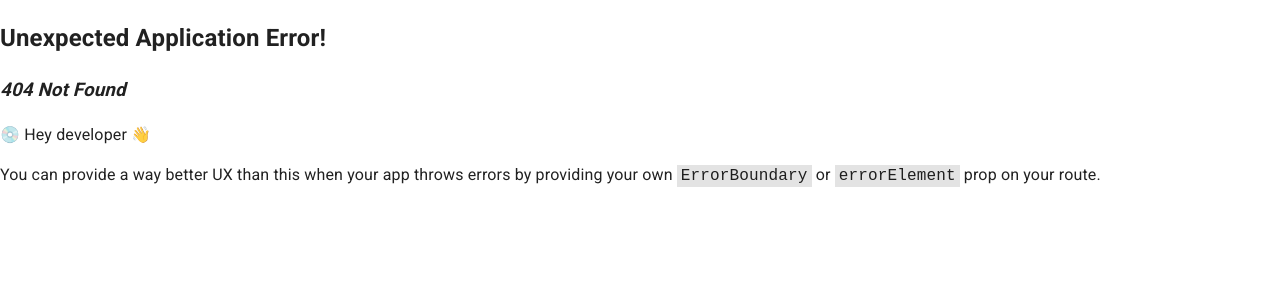
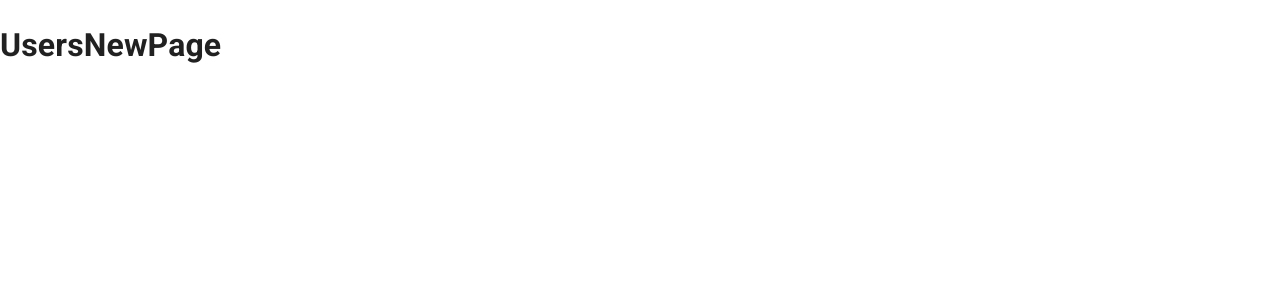
Before and after one commit to kwn1125/vite-react-mui-sample-app, a React (Vite) app: page /users/new in a window 1280 px wide. Before the commit this address had no page. Shown: the top 300 px of the page. Built offline with nearby package versions, Linux system fonts and the light colour scheme; a web font is replaced by a local one.

Commit message:
feat: add UsersNewPage and configure route

```diff
--- a/src/App.tsx
+++ b/src/App.tsx
@@ -1,6 +1,7 @@
 import { CssBaseline, Typography } from "@mui/material";
 import { RouterProvider, createBrowserRouter } from "react-router-dom";
 import { UsersPage } from "./pages/users";
+import { UsersNewPage } from "./pages/users/new";
 
 const router = createBrowserRouter([
   {
@@ -15,6 +16,10 @@ const router = createBrowserRouter([
     path: "/users",
     element: <UsersPage />,
   },
+  {
+    path: "/users/new",
+    element: <UsersNewPage />,
+  },
 ]);
 
 export const App = () => {
--- /dev/null
+++ b/src/pages/users/new.tsx
@@ -0,0 +1,3 @@
+export const UsersNewPage = () => {
+  return <h1>UsersNewPage</h1>;
+};
```
